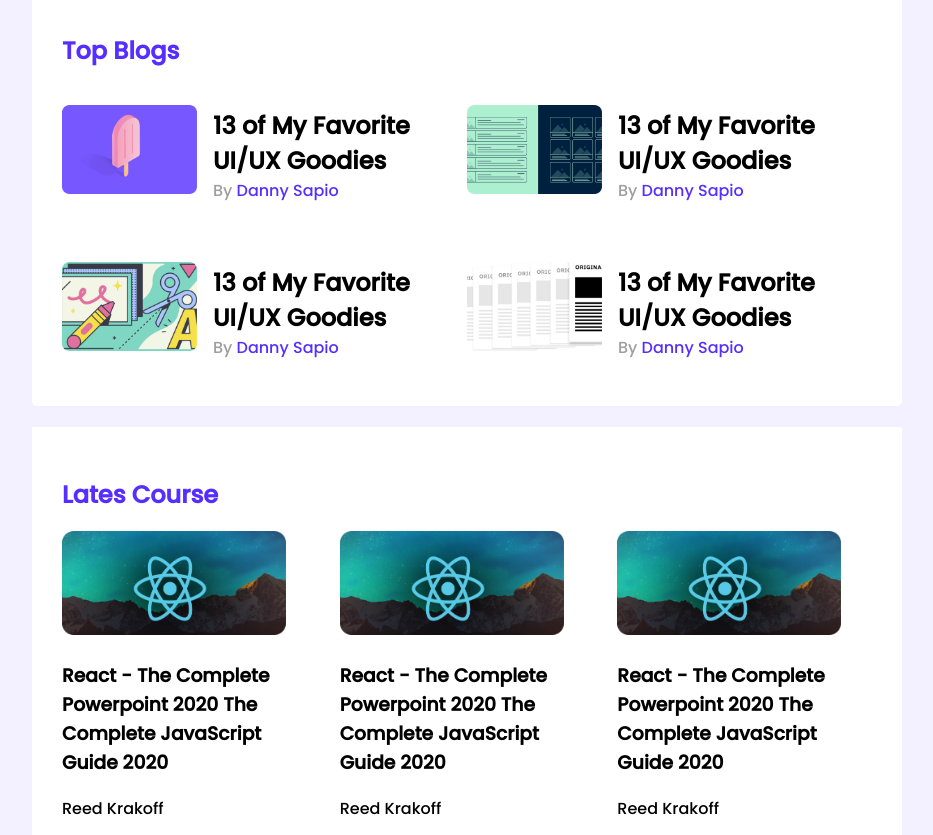
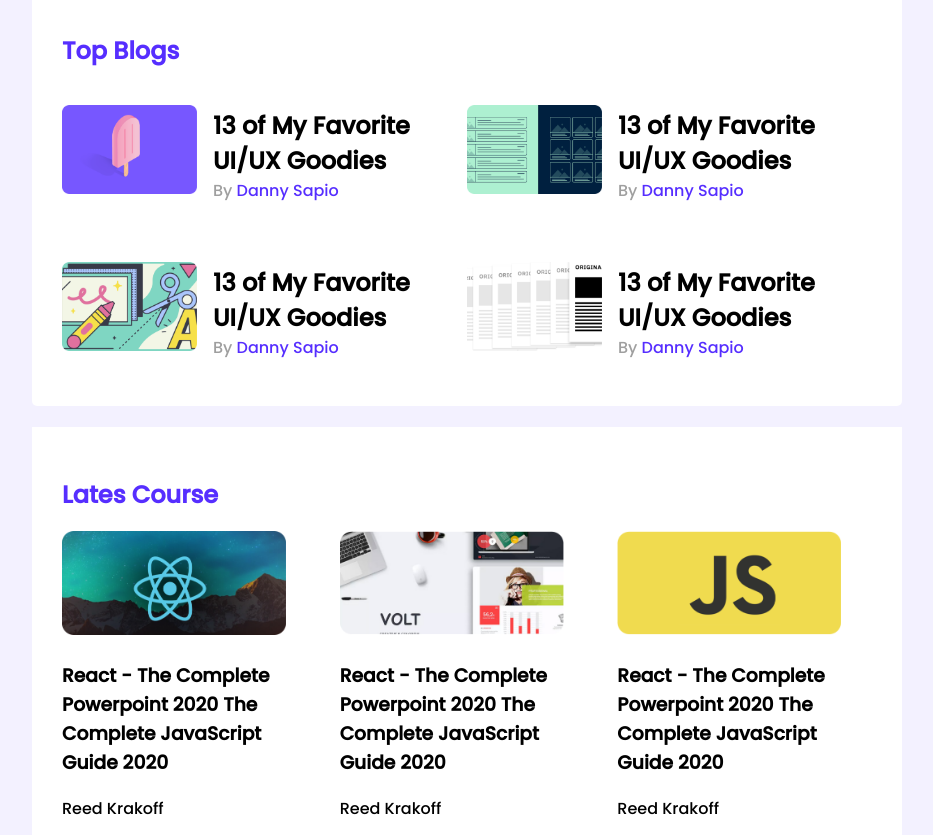
Before and after one commit to mdmasudranainfo/leader-bord, a plain HTML site: page index.html in a window 1280 px wide. Shown: the part 369-1204 px from the top of the page, without its empty margins (173-1106 px from the left). Drawn offline with Linux system fonts and the light colour scheme.

Commit message:
last one

```diff
--- a/index.html
+++ b/index.html
@@ -143,7 +143,7 @@
                     </div>
                     <div class="course">
                         <div class="course-img">
-                            <img src="images/courses/course-1.png" alt="">
+                            <img src="images/courses/course-2.png" alt="">
                         </div>
                         <div class="course-info">
                             <h3>React - The Complete Powerpoint 2020 The Complete JavaScript Guide 2020</h3>
@@ -172,7 +172,7 @@
                     </div>
                     <div class="course">
                         <div class="course-img">
-                            <img src="images/courses/course-1.png" alt="">
+                            <img src="images/courses/course-3.png" alt="">
                         </div>
                         <div class="course-info">
                             <h3>React - The Complete Powerpoint 2020 The Complete JavaScript Guide 2020</h3>
```
